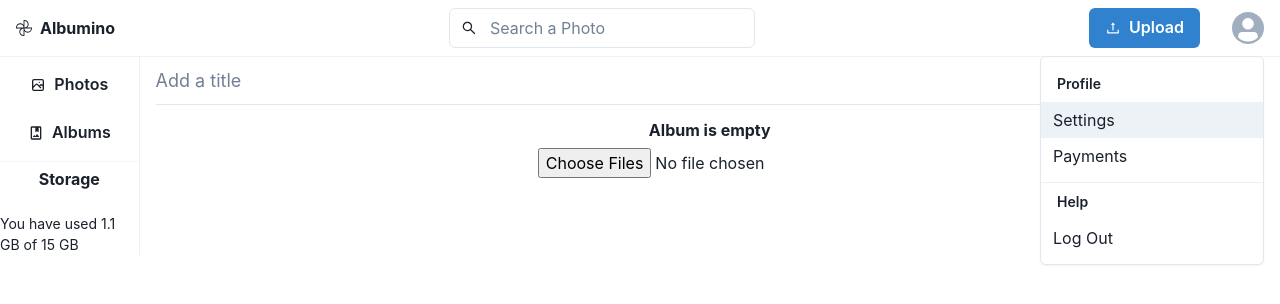
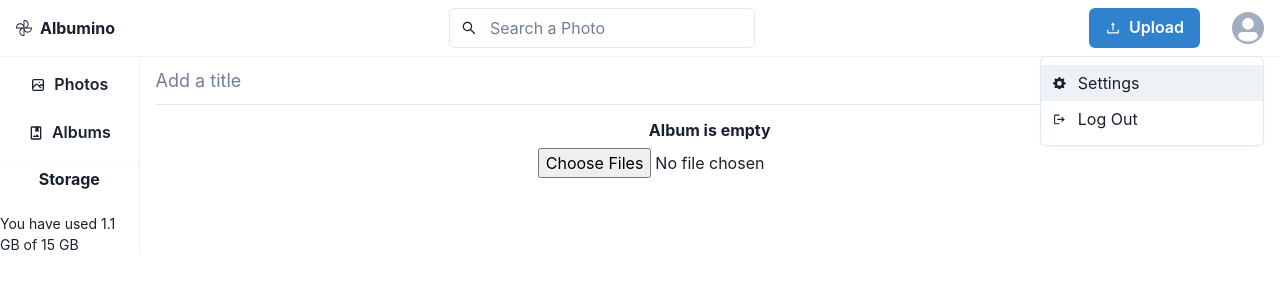
Before and after one commit to bkfan1/albumino, a Next.js app: page /album/create in a window 1280 px wide. Both pictures are taken after a click on the button 1248 px from the left and 28 px from the top of the page. Shown: the top 304 px of the page. Built offline with nearby package versions, Linux system fonts and the light colour scheme; no server answers.

Commit message:
Added icons to MenuGroup component items

```diff
--- a/src/components/Navbar.js
+++ b/src/components/Navbar.js
@@ -15,9 +15,11 @@ import SearchForm from "./SearchForm";
 import NavbarBrand from "./NavbarBrand";
 import UploadPhotosForm from "./UploadPhotosForm";
 import { useRouter } from "next/router";
-import { BsArrowLeft, BsThreeDots } from "react-icons/bs";
+import { BsArrowLeft, BsGearFill, BsThreeDots } from "react-icons/bs";
 import axios from "axios";
 import { signOut, useSession } from "next-auth/react";
+import Link from "next/link";
+import { MdLogout,} from "react-icons/md";
 
 export default function Navbar() {
   const router = useRouter();
@@ -44,6 +46,7 @@ export default function Navbar() {
         paddingY={2}
         borderBottom={pathname === "/album/[albumId]" ? "0px" : "1px"}
         borderBottomColor={"#edf2f7"}
+
       >
         <ButtonGroup className="navbar__brandContainer">
           {pathname === "/album/[albumId]" ? (
@@ -85,13 +88,12 @@ export default function Navbar() {
                 </>
               ) : (
                 <>
-                  <MenuGroup title="Profile">
-                    <MenuItem>Settings</MenuItem>
-                    <MenuItem>Payments</MenuItem>
-                  </MenuGroup>
-                  <MenuDivider />
-                  <MenuGroup title="Help">
+                  <MenuGroup>
+                    <Link href={"settings"}>
+                    <MenuItem icon={<BsGearFill/>}>Settings</MenuItem>
+                    </Link>
                     <MenuItem
+                    icon={<MdLogout/>}
                       onClick={() => signOut({ callbackUrl: "/signin" })}
                     >
                       Log Out
```
